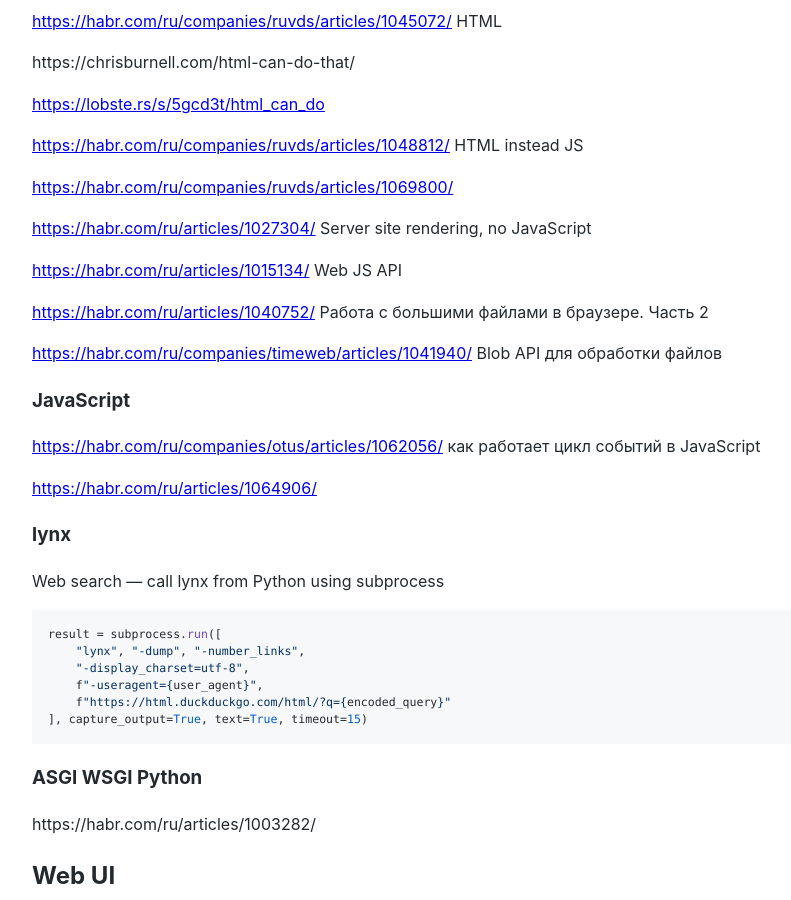
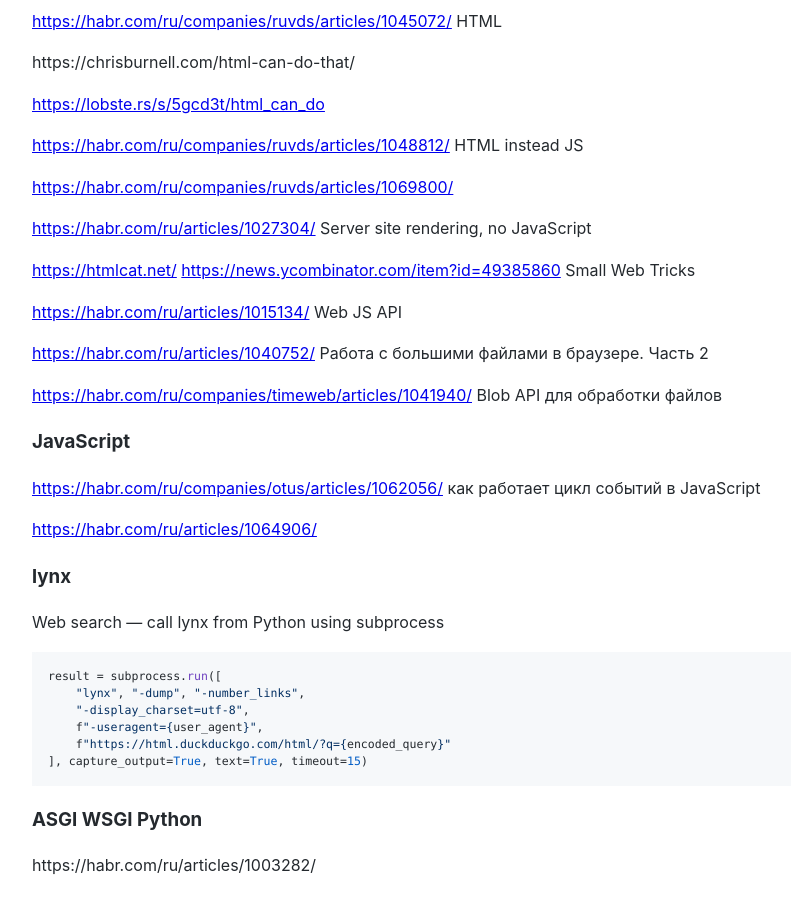
Before and after one commit to Michael-Lubinsky/michael-lubinsky.github.com, a Jekyll site: the page built from web/web.md, in a window 1280 px wide and 900 px high, scrolled down 426 px. Shown: the whole window, without its empty margins (158-949 px from the left). Built offline with Jekyll 4.4.1, drawn with Linux system fonts in a browser that asks for light colours; our own code applies the rules of GitHub Pages for plain Markdown files.

Commit message:
Add new links to web.md

```diff
--- a/web/web.md
+++ b/web/web.md
@@ -24,6 +24,9 @@ https://chrisburnell.com/html-can-do-that/
 <https://habr.com/ru/companies/ruvds/articles/1069800/>
 
 <https://habr.com/ru/articles/1027304/> Server site rendering, no JavaScript
+
+<https://htmlcat.net/>
+<https://news.ycombinator.com/item?id=49385860> Small Web Tricks
 
 <https://habr.com/ru/articles/1015134/> Web JS API
 
```
